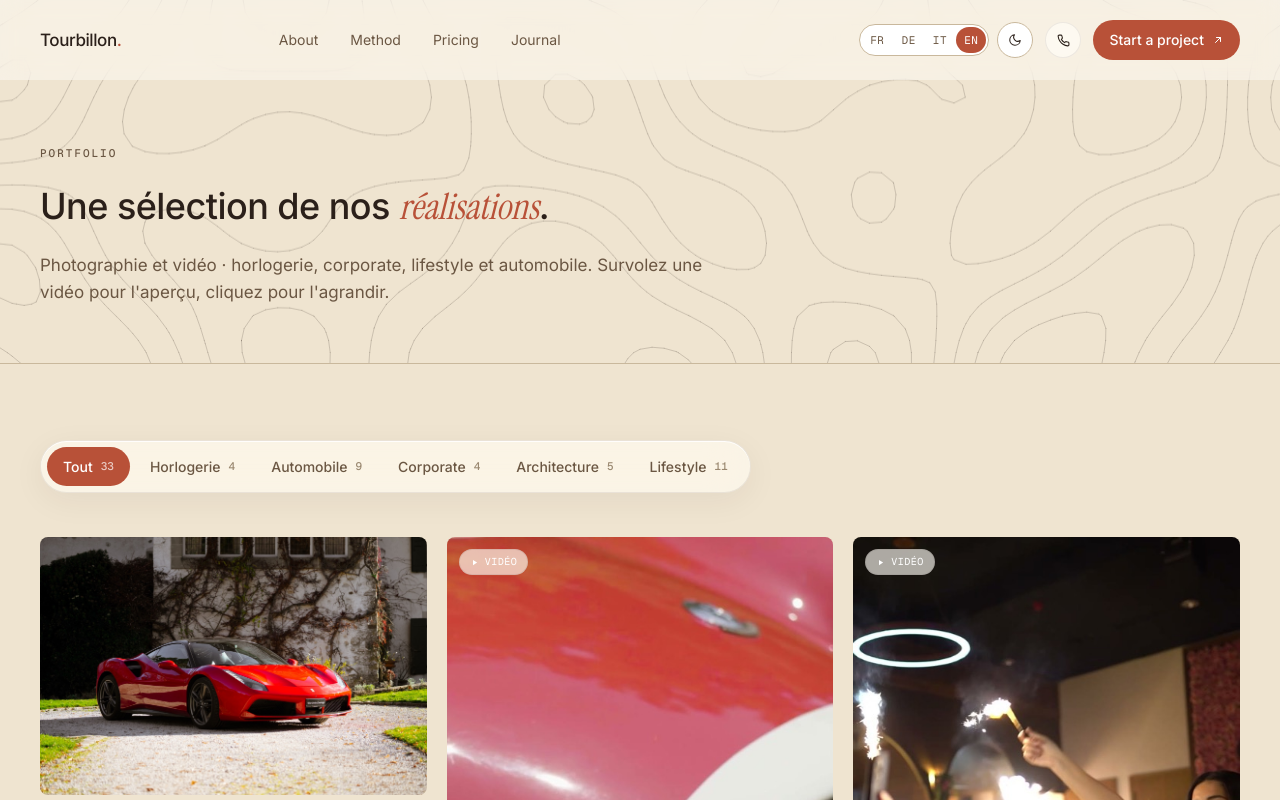
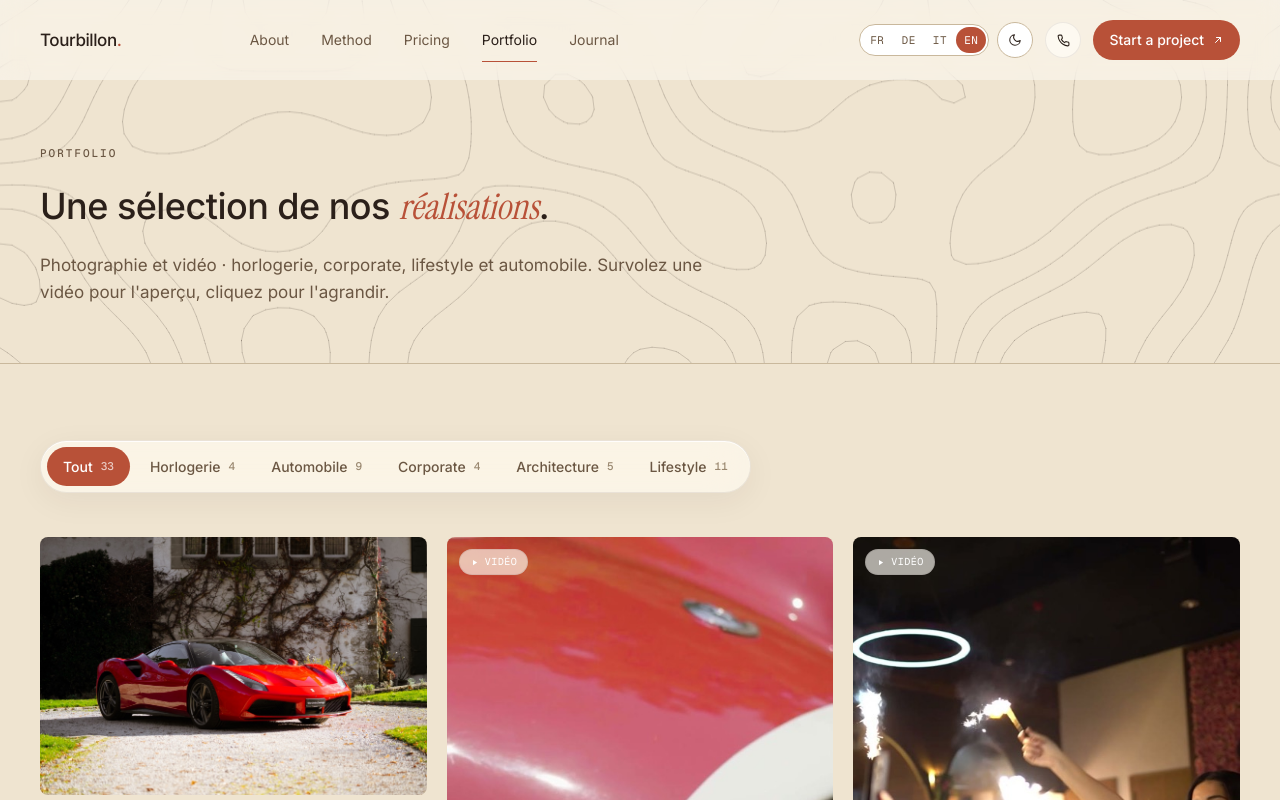
Before and after one commit to Peralex03/Tourbillon-Studios, a Next.js app: page /en/image in a window 1280 px wide. Shown: the top 800 px of the page. Built offline with nearby package versions, Linux system fonts and the light colour scheme.

Commit message:
feat: activer le Portfolio · lien /image dans la nav + page indexable
- SiteHeader : ajout 'Portfolio' (/image) entre Tarifs et Journal
- nav.portfolio ajouté dans messages fr/de/it/en
- page /image : robots index:true (retrait du noindex), meta description enrichie

```diff
--- a/app/[locale]/image/page.tsx
+++ b/app/[locale]/image/page.tsx
@@ -4,8 +4,8 @@ import GalleryClient from "./GalleryClient";
 export const metadata = {
   title: "Portfolio · Tourbillon Studios",
   description:
-    "Sélection de réalisations · sites web, e-commerce, branding et photographie.",
-  robots: { index: false, follow: false }, // caché tant que le contenu réel n'est pas en place
+    "Sélection de réalisations photo et vidéo · horlogerie, automobile, corporate, architecture et lifestyle en Suisse.",
+  robots: { index: true, follow: true },
 };
 
 export default function ImagePage() {
--- a/components/SiteHeader.tsx
+++ b/components/SiteHeader.tsx
@@ -10,6 +10,7 @@ const NAV_ITEMS = [
   { key: "about", href: "/about" },
   { key: "process", href: "/process" },
   { key: "pricing", href: "/pricing" },
+  { key: "portfolio", href: "/image" },
   { key: "blog", href: "/blog" },
 ] as const;
 
--- a/messages/de.json
+++ b/messages/de.json
@@ -18,6 +18,7 @@
     "about": "Über uns",
     "process": "Methode",
     "pricing": "Preise",
+    "portfolio": "Portfolio",
     "blog": "Journal",
     "contact": "Kontakt",
     "cta": "Projekt starten",
--- a/messages/en.json
+++ b/messages/en.json
@@ -18,6 +18,7 @@
     "about": "About",
     "process": "Method",
     "pricing": "Pricing",
+    "portfolio": "Portfolio",
     "blog": "Journal",
     "contact": "Contact",
     "cta": "Start a project",
--- a/messages/fr.json
+++ b/messages/fr.json
@@ -18,6 +18,7 @@
     "about": "À propos",
     "process": "Méthode",
     "pricing": "Tarifs",
+    "portfolio": "Portfolio",
     "blog": "Journal",
     "contact": "Contact",
     "cta": "Démarrer un projet",
--- a/messages/it.json
+++ b/messages/it.json
@@ -18,6 +18,7 @@
     "about": "Chi siamo",
     "process": "Metodo",
     "pricing": "Tariffe",
+    "portfolio": "Portfolio",
     "blog": "Diario",
     "contact": "Contatto",
     "cta": "Avvia un progetto",
```
